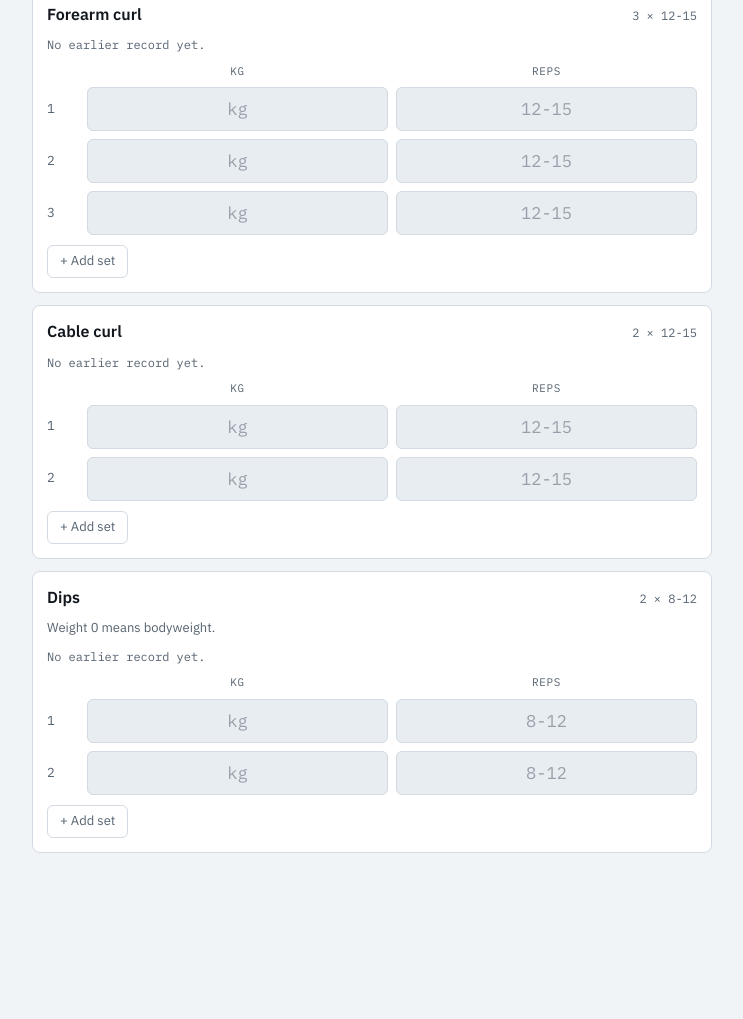
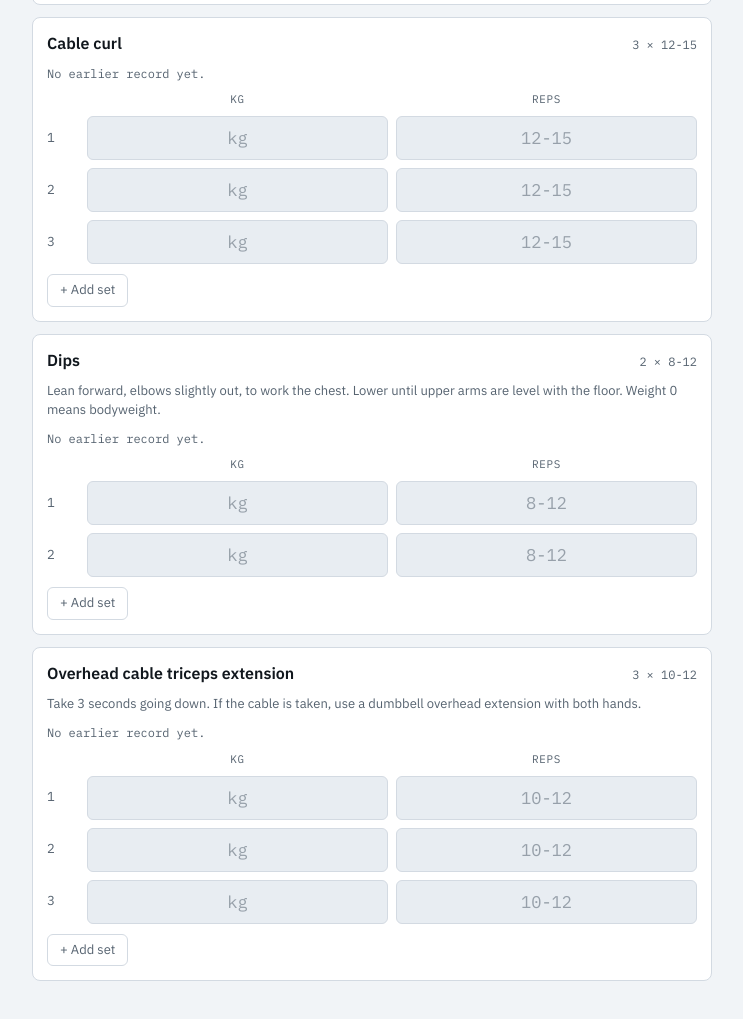
Before and after one commit to Sathvik-Shetty-1569/Split-Log, a plain HTML site: page index.html in a window 1280 px wide. Shown: the part 1605-2624 px from the top of the page, without its empty margins (268-1011 px from the left). Before the commit the page ends 2598 px from the top, so only its background shows below. Drawn offline with nearby package versions, Linux system fonts and the light colour scheme.

Commit message:
Split change

```diff
--- a/index.html
+++ b/index.html
@@ -1,6 +1,16 @@
-<!doctype html><html><head><meta charset=utf8><meta name=viewport content="width=device-width,initial-scale=1,viewport-fit=cover"><style>:root{color-scheme:light;box-sizing:border-box;padding-top:env(safe-area-inset-top,0px);padding-bottom:env(safe-area-inset-bottom,0px)}html{scroll-padding-top:env(safe-area-inset-top,0px)}body{margin:0;padding:0;font:14px -apple-system,BlinkMacSystemFont,sans-serif;background:#fff;color:#000}img{max-width:100%}[hidden]:not([hidden=until-found i]){display:none!important}</style></head><body>
+<!doctype html>
+<html lang="en">
+<head>
+<meta charset="utf-8">
+<meta name="viewport" content="width=device-width, initial-scale=1, viewport-fit=cover">
+<meta name="color-scheme" content="light dark">
+<style>
+:root { color-scheme: light; padding-top: env(safe-area-inset-top, 0px); padding-bottom: env(safe-area-inset-bottom, 0px); }
+body { margin: 0; font: 14px system-ui, sans-serif; }
+img { max-width: 100%; }
+[hidden] { display: none !important; }
+</style>
 <title>Split Log</title>
-<meta name="claude:viewport-fit-sides" content="cover">
 <link rel="preconnect" href="https://fonts.googleapis.com">
 <link rel="preconnect" href="https://fonts.gstatic.com" crossorigin>
 <link rel="stylesheet" href="https://fonts.googleapis.com/css2?family=Barlow+Condensed:wght@600;700&family=IBM+Plex+Mono:wght@400;500;600&family=IBM+Plex+Sans:wght@400;500;600&display=swap">
@@ -153,6 +163,9 @@ button { cursor: pointer; }
   .btn { padding: 0 16px; }
 }
 </style>
+</head>
+<body>
+
 
 <div class="app">
   <header class="top">
@@ -195,6 +208,7 @@ button { cursor: pointer; }
       { id: "incline", name: "Incline convergent press", sets: 3, lo: 8, hi: 12 },
       { id: "pulldown", name: "Lat pulldown", sets: 3, lo: 8, hi: 12 },
       { id: "row", name: "Seated row", sets: 3, lo: 8, hi: 12 },
+      { id: "lateral", name: "Standing lateral raise", sets: 3, lo: 12, hi: 15, cue: "Raise to shoulder height, 2-3 seconds down." },
       { id: "preacher", name: "Preacher curl", sets: 3, lo: 10, hi: 12, cue: "Take 3 seconds going down." },
       { id: "ohtri", name: "Overhead cable triceps extension", sets: 3, lo: 10, hi: 12 }
     ] },
@@ -205,26 +219,32 @@ button { cursor: pointer; }
       { id: "hamcurl", name: "Hamstring curl", sets: 3, lo: 10, hi: 12 },
       { id: "calf", name: "Calf raise (leg press or Smith)", sets: 4, lo: 10, hi: 15, cue: "Pause 1 second at the bottom." }
     ] },
-    calves: { label: "Walk + Calves", sub: "60 min brisk walk, then calf work",
-      note: "Do your 60 minute brisk walk first, then these calf sets. Pause 1 second at the bottom of every rep and take 3 seconds going down.",
+    calves: { label: "Run + Mini Session", sub: "Easy run, then rear shoulders and forearms",
+      note: "Easy run first, 25-35 minutes at a pace where you can still talk. Skip the run if your knee is above 3 out of 10 today. Then do these light sets, resting only 60 seconds between them.",
       ex: [
-      { id: "calfstep", name: "Single-leg calf raise on a step, holding a dumbbell", sets: 2, lo: 12, hi: 15, perLeg: true, cue: "Straight knee. Right leg first. Use your 7 kg dumbbell, or bodyweight at first." },
-      { id: "calfbent", name: "Bent-knee calf raise (seated, dumbbell or Smith bar on thighs)", sets: 2, lo: 15, hi: 20, cue: "Knees bent about 90 degrees. This trains the deeper calf muscle (soleus)." }
+      { id: "reardelt", name: "Reverse pec deck fly (rear shoulders)", sets: 3, lo: 12, hi: 15, cue: "Face the pad, arms level with shoulders, squeeze your shoulder blades." },
+      { id: "forearm", name: "Forearm curl", sets: 3, lo: 12, hi: 15, cue: "Slow on the way down." }
+    ] },
+    satmini: { label: "Run + Mini Session", sub: "Easy run, then rear shoulders and forearms",
+      note: "Easy run first, 25-35 minutes at a pace where you can still talk. Skip the run if your knee is above 3 out of 10 today. Then do these light sets. Sunday is your full rest day.",
+      ex: [
+      { id: "reardelt", name: "Reverse pec deck fly (rear shoulders)", sets: 3, lo: 12, hi: 15, cue: "Face the pad, arms level with shoulders, squeeze your shoulder blades." },
+      { id: "forearm", name: "Forearm curl", sets: 3, lo: 12, hi: 15, cue: "Slow on the way down." }
     ] },
     upperB: { label: "Upper B", sub: "Shoulders, arms, extra chest", ex: [
       { id: "shpress", name: "Shoulder press", sets: 3, lo: 8, hi: 10 },
-      { id: "crossover", name: "Cable crossover, low to high", sets: 3, lo: 12, hi: 15 },
+      { id: "pecdeck", name: "Pec deck fly", sets: 3, lo: 12, hi: 15, cue: "Squeeze for 1 second in the middle, 3 seconds back out. If it is taken, use an incline dumbbell fly." },
       { id: "assist", name: "Assisted pull-up", sets: 3, lo: 6, hi: 10, cue: "Weight is the assistance. Lower it over time." },
       { id: "lateral", name: "Standing lateral raise", sets: 3, lo: 12, hi: 15 },
-      { id: "forearm", name: "Forearm curl", sets: 3, lo: 12, hi: 15 },
-      { id: "cablecurl", name: "Cable curl", sets: 2, lo: 12, hi: 15 },
-      { id: "dips", name: "Dips", sets: 2, lo: 8, hi: 12, cue: "Weight 0 means bodyweight." }
+      { id: "cablecurl", name: "Cable curl", sets: 3, lo: 12, hi: 15 },
+      { id: "dips", name: "Dips", sets: 2, lo: 8, hi: 12, cue: "Lean forward, elbows slightly out, to work the chest. Lower until upper arms are level with the floor. Weight 0 means bodyweight." },
+      { id: "ohtriB", name: "Overhead cable triceps extension", sets: 3, lo: 10, hi: 12, cue: "Take 3 seconds going down. If the cable is taken, use a dumbbell overhead extension with both hands." }
     ] },
     lowerB: { label: "Lower B", sub: "Quads, back, hamstrings, calves, core", lower: true, ex: [
       { id: "legpress", name: "Leg press", sets: 3, lo: 8, hi: 12, knee: true, cue: "Pain-free depth." },
       { id: "split", name: "Smith split squat", sets: 3, lo: 8, hi: 10, perLeg: true, knee: true, cue: "Right leg first. Match the left leg to the right leg's reps." },
       { id: "backext", name: "Back extension", sets: 3, lo: 10, hi: 12 },
-      { id: "hamcurl", name: "Hamstring curl", sets: 2, lo: 12, hi: 15 },
+      { id: "hamcurl", name: "Hamstring curl", sets: 3, lo: 12, hi: 15 },
       { id: "calf", name: "Calf raise (leg press or Smith)", sets: 4, lo: 10, hi: 15, cue: "Pause 1 second at the bottom." },
       { id: "core", name: "Core machine or vertical leg raise", sets: 3, lo: 10, hi: 15 }
     ] }
@@ -232,14 +252,15 @@ button { cursor: pointer; }
   var WEEK = [
     { dow: 1, id: "upperA", short: "Up A" },
     { dow: 2, id: "lowerA", short: "Low A" },
-    { dow: 3, id: "calves", short: "Calves" },
+    { dow: 3, id: "calves", short: "Run" },
     { dow: 4, id: "upperB", short: "Up B" },
     { dow: 5, id: "lowerB", short: "Low B" },
-    { dow: 6, kind: "walk", short: "Walk" },
-    { dow: 0, kind: "run", short: "Run" }
+    { dow: 6, id: "satmini", short: "Run" },
+    { dow: 0, kind: "rest", short: "Rest" }
   ];
   var DOW_NAMES = ["Sun", "Mon", "Tue", "Wed", "Thu", "Fri", "Sat"];
   var RESTINFO = {
+    rest: { title: "Rest day", text: "Full rest. No lifting and no running. Eat well and sleep 7-9 hours." },
     walk: { title: "Easy walk (optional)", text: "45-60 minutes at an easy pace, no lifting. Skip it if you feel tired. This is your lightest day before the Sunday run." },
     run: { title: "Easy run", text: "30-40 minutes at a pace where you can still talk, no lifting. Rate your knee the next morning. If it is above 3 out of 10, skip the next run." }
   };
@@ -709,4 +730,5 @@ button { cursor: pointer; }
 })();
 </script>
 
-</body></html>
+</body>
+</html>
```
